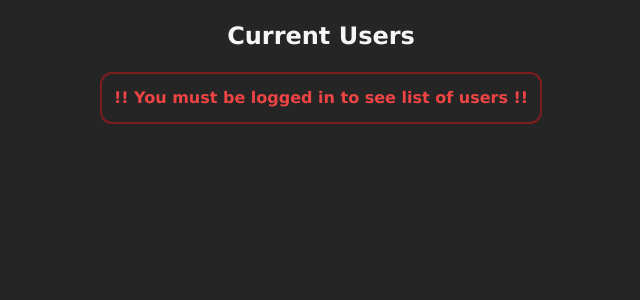
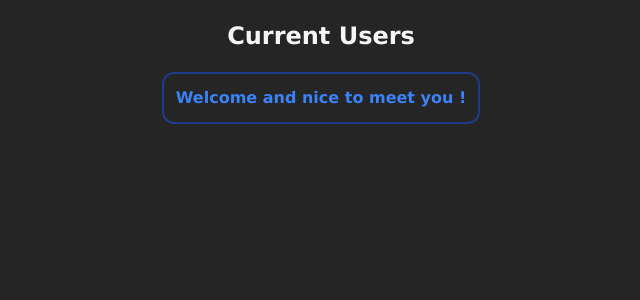
Before and after one commit to Sebssekk/k-react-course, a React (Vite) app: page / in a window 1280 px wide. Shown: the top 300 px of the page, without its empty margins (319-959 px from the left). Built offline with nearby package versions, Linux system fonts and the light colour scheme.

Commit message:
Multi condition rendering

```diff
--- a/src/components/UsersList.jsx
+++ b/src/components/UsersList.jsx
@@ -29,7 +29,10 @@ export const UsersList = () => {
 
     ]
 
-    const isAuthenticated = false
+    const isAuthenticated = true
+
+    // userType: ADMIN | COMMON | DISABLED
+    const userType = "COMMON"
 
     const renderedUsers = <div className="flex gap-5 justify-center">
         {users.map(u => (
@@ -37,10 +40,32 @@ export const UsersList = () => {
         ))}
     </div>
 
+    let userContent;
+    switch (userType) {
+        case "ADMIN":
+            userContent = renderedUsers
+            break
+        case "COMMON":
+            userContent = <h1 className="text-blue-500 p-3
+                                        font-semibold text-center
+                                        border-blue-900 rounded-xl
+                                        border-solid border-2 w-fit">
+                Welcome and nice to meet you !
+            </h1>
+            break
+        default:
+            userContent = <h1 className="text-gray-500 p-3
+                                font-semibold text-center
+                                border-gray-900 rounded-xl
+                                border-solid border-2 w-fit">
+                Sorry your account was disabled...
+            </h1>
+    }
+
     return <div>
         <section className="flex items-center justify-center flex-col">
             <h1 className="text-2xl font-bold text-center p-5">Current Users</h1>
-            {isAuthenticated ? renderedUsers :
+            {isAuthenticated ? userContent :
                 <h1 className="text-red-500 p-3
                                 font-semibold text-center
                                 border-red-900 rounded-xl
```
